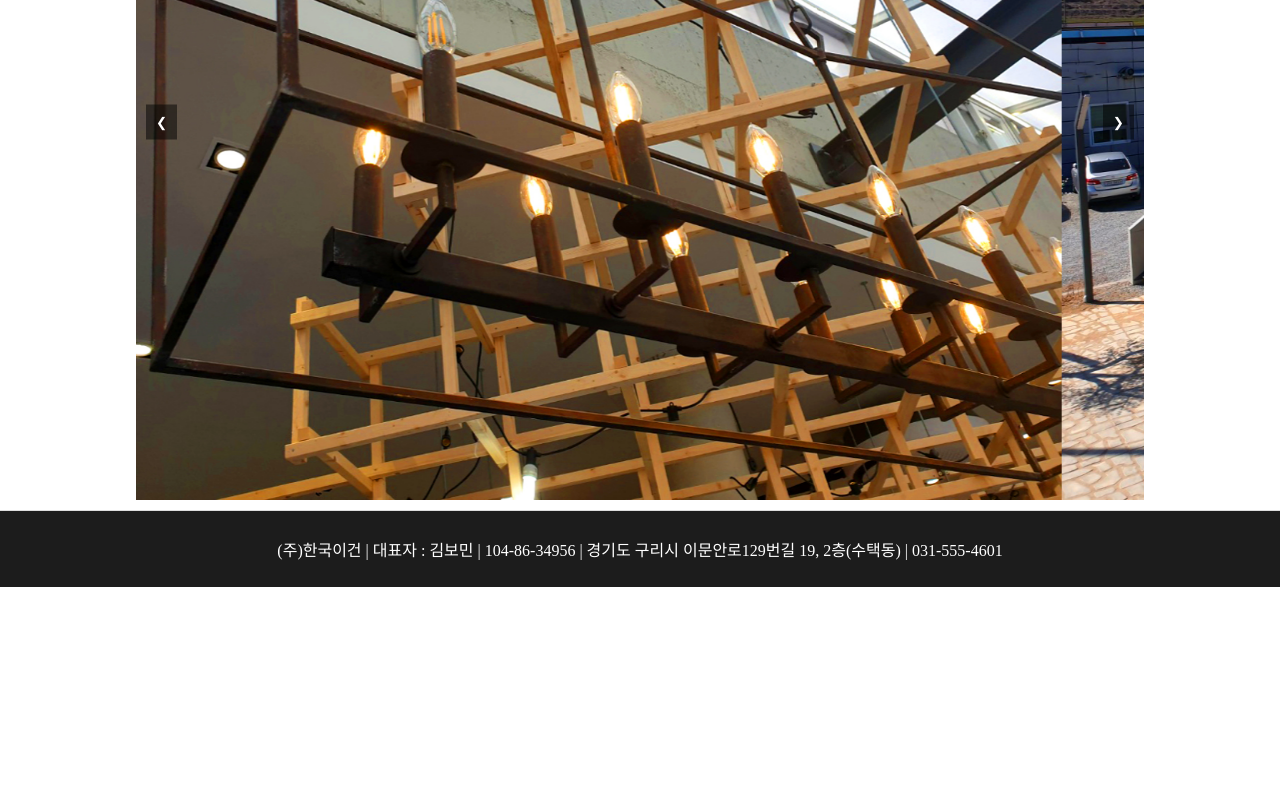
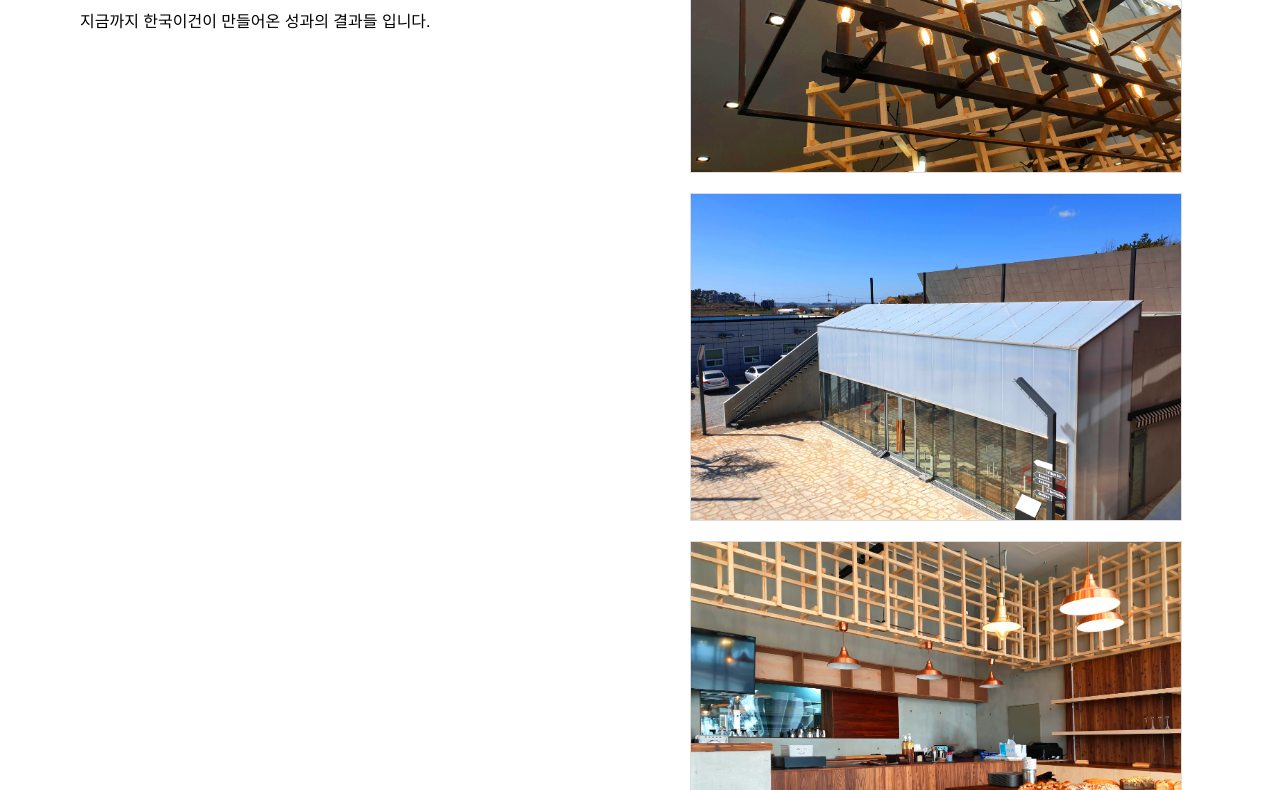
Before and after one commit to KOREAEGAN/egan, a plain HTML site: page gallery.html in a window 1280 px wide. Shown: the part 381-1171 px from the top of the page. Before the commit the page ends 968 px from the top, so only its background shows below. Drawn offline with Linux system fonts and the light colour scheme.

Commit message:
Update gallery.html

```diff
--- a/gallery.html
+++ b/gallery.html
@@ -1,6 +1,5 @@
 <!DOCTYPE html>
 <html lang="ko" class="iroje-layout"></html>
-<head>
 <meta name="google-site-verification" content="UXRCz8Wp31dqmPGcKwzFq5nIusCSgr4RFlQfBX8_ZyY" />
 <meta name="naver-site-verification" content="d6471d15d6cc5761b5c83bdf6532cfc2e09920a2" />
         <meta charset="UTF-8">
@@ -44,6 +43,34 @@
         .buttons button:hover {
             border-bottom: 1px solid #1c1c1c;
         }
+        .content {
+            display: flex;
+            flex-direction: row;
+            justify-content: space-between;
+            padding: 20px;
+        }
+        .text-section {
+            flex: 1;
+            padding: 50px;
+            font-family: Arial, sans-serif;
+            position: sticky;
+            top: 250px;
+            align-self: flex-start;
+            background-color: #ffffff;
+        }
+        .image-gallery {
+            flex: 1;
+            display: flex;
+            flex-direction: column;
+            gap: 20px;
+            padding: 70px;
+        }
+        .image-gallery img {
+            width: 100%;
+            height: auto;
+            object-fit: cover;
+            border: 1px solid #ddd;
+        }
         main {
             flex: 1;
             display: flex;
@@ -60,40 +87,9 @@
             border-top: 1px solid #ddd;
             text-align: center;
         }
-        .slider-container {
-            position: relative;
-            width: 100%;
-            max-width: 1200px;
-            margin: auto;
-            overflow: hidden;
-        }
-        .slider {
-            display: flex;
-            transition: transform 0.5s ease-in-out;
-        }
-        .slider img {
-            width: 100%;
-            max-width: 100%;
-            flex-shrink: 0;
-            height: auto;
-        }
-        .slider-button {
-            position: absolute;
-            top: 50%;
-            transform: translateY(-50%);
-            background-color: rgba(0, 0, 0, 0.5);
-            color: white;
-            border: none;
-            padding: 10px;
-            cursor: pointer;
-            z-index: 10;
-        }
-        .slider-button.prev {
-            left: 10px;
-        }
-        .slider-button.next {
-            right: 10px;
-        }
+    </style>
+
+    <style>
         @media (max-width: 768px) {
             header {
                 flex-direction: column;
@@ -106,39 +102,27 @@
             .buttons button {
                 font-size: 18px;
             }
-            .slider img {
-                height: auto;
-                max-height: 300px;
-            }
         }
         @media (max-width: 480px) {
             .buttons button {
                 font-size: 16px;
             }
-            .slider img {
-                height: auto;
-                max-height: 200px;
+        }
+        @media (max-width: 768px) {
+            .text-section {
+                display: none;
+            }
+            .image-gallery {
+                align-items: center;
+                justify-content: center;
+            }
+        }
+        @media (max-width: 768px) {
+            .image-gallery img:hover {
+                transform: scale(1.1);
             }
         }
     </style>
-    <script>
-        let currentIndex = 0;
-
-        function changeSlide(direction) {
-            const slider = document.querySelector('.slider');
-            const slides = slider.children;
-            const totalSlides = slides.length;
-
-            currentIndex = (currentIndex + direction + totalSlides) % totalSlides;
-            slider.style.transform = `translateX(-${currentIndex * 100}%)`;
-        }
-
-        function autoSlide() {
-            changeSlide(1);
-        }
-
-        setInterval(autoSlide, 5000); // Automatically change slide every 2 seconds
-    </script>
 </head>
 <body>
     <header>
@@ -158,9 +142,12 @@
         </div>
     </header>
     <main>
-    <div class="slider-container">
-        <button class="slider-button prev" onclick="changeSlide(-1)">&#10094;</button>
-        <div class="slider">
+        <div class="content">
+            <div class="text-section">
+                <h1>한국이건 대표작</h1>
+                <p>지금까지 한국이건이 만들어온 성과의 결과들 입니다.</p>
+            </div>
+            <div class="image-gallery">
                 <img src="image/image1.jpg" alt="Image 1">
                 <img src="image/image2.jpg" alt="Image 2">
                 <img src="image/image3.jpg" alt="Image 3">
@@ -180,59 +167,8 @@
                 <img src="image/image17.jpg" alt="Image 17">
                 <img src="image/image18.jpg" alt="Image 18">
                 <img src="image/image19.jpg" alt="Image 19">
-            <img src="image/image20.jpg" alt="Image 20">
             </div>
-        <button class="slider-button next" onclick="changeSlide(1)">&#10095;</button>
         </div>
-
-    <style>
-        .slider-container {
-            position: relative;
-            width: 80%;
-            max-width: 1200px;
-            margin: auto;
-            overflow: hidden;
-        }
-        .slider {
-            display: flex;
-            transition: transform 0.5s ease-in-out;
-        }
-        .slider img {
-            width: 100%;
-            max-width: 100%;
-            flex-shrink: 0;
-        }
-        .slider-button {
-            position: absolute;
-            top: 50%;
-            transform: translateY(-50%);
-            background-color: rgba(0, 0, 0, 0.5);
-            color: white;
-            border: none;
-            padding: 10px;
-            cursor: pointer;
-            z-index: 10;
-        }
-        .slider-button.prev {
-            left: 10px;
-        }
-        .slider-button.next {
-            right: 10px;
-        }
-    </style>
-
-    <script>
-        let currentIndex = 0;
-
-        function changeSlide(direction) {
-            const slider = document.querySelector('.slider');
-            const slides = slider.children;
-            const totalSlides = slides.length;
-
-            currentIndex = (currentIndex + direction + totalSlides) % totalSlides;
-            slider.style.transform = `translateX(-${currentIndex * 100}%)`;
-        }
-    </script>
     </main>
     <footer>
         <p>(주)한국이건 | 대표자 : 김보민 | 104-86-34956 | 경기도 구리시 이문안로129번길 19, 2층(수택동) | 031-555-4601</p>
```
Lines whose indentation alone changed are shown as unchanged.
